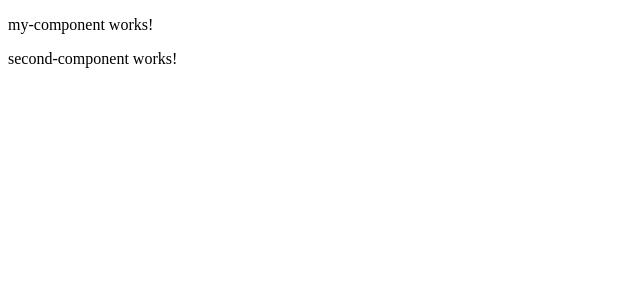
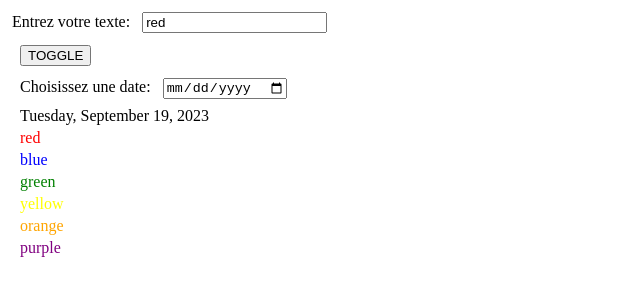
Before and after one commit to ubajack/ng-first, an Angular app: page / in a window 1280 px wide. Shown: the top 300 px of the page, without its empty margins (0-640 px from the left). Built offline with nearby package versions, Linux system fonts and the light colour scheme.

Commit message:
Some demonstrations

```diff
--- a/src/app/app.component.html
+++ b/src/app/app.component.html
@@ -1,2 +1,2 @@
-<app-my-component></app-my-component>
+<!-- <app-my-component></app-my-component> -->
 <app-second-component></app-second-component>
--- a/src/app/app.module.ts
+++ b/src/app/app.module.ts
@@ -1,5 +1,6 @@
 import { NgModule } from '@angular/core';
 import { BrowserModule } from '@angular/platform-browser';
+import { FormsModule } from '@angular/forms';
 
 import { AppComponent } from './app.component';
 import { MyComponentComponent } from './components/my-component/my-component.component';
@@ -10,7 +11,7 @@ import { TestService } from './services/second-component-service/test.service';
 
 @NgModule({
   declarations: [AppComponent, MyComponentComponent, SecondComponentComponent],
-  imports: [BrowserModule],
+  imports: [BrowserModule, FormsModule],
   providers: [MyTestService, TestService],
   bootstrap: [AppComponent],
 })
--- a/src/app/components/my-component/my-component.component.html
+++ b/src/app/components/my-component/my-component.component.html
@@ -1 +1,4 @@
-<p>my-component works!</p>
+<label for="name">Texte: </label>
+<input [(ngModel)]="texte" type="text" id="texte" name="texte" />
+
+<p>{{texte}}</p>
--- a/src/app/components/my-component/my-component.component.ts
+++ b/src/app/components/my-component/my-component.component.ts
@@ -8,6 +8,8 @@ import { MyTestService } from 'src/app/services/my-component-service/my-test.ser
 })
 export class MyComponentComponent {
 
+  texte: string = 'texte';
+
   constructor(private myTestService: MyTestService){}
 
 
--- a/src/app/components/second-component/second-component.component.css
+++ b/src/app/components/second-component/second-component.component.css
@@ -0,0 +1,11 @@
+.red {
+    color: red;
+}
+
+.blue {
+    color: blue;
+}
+
+* {
+    margin: 4px;
+}
--- a/src/app/components/second-component/second-component.component.html
+++ b/src/app/components/second-component/second-component.component.html
@@ -1 +1,31 @@
-<p>second-component works!</p>
+<label for="monTexteModifiable">Entrez votre texte: </label>
+<input name="monTexteModifiable" [(ngModel)]="texteModifiable" type="text">
+
+<div>
+    <div>
+        <button (click)="toggleShowText()">TOGGLE</button>
+    </div>
+    <div>
+        <label for="datePicker">Choisissez une date: </label>
+        <input type="date" id="datePicker" name="datePicker" [(ngModel)]="datePicked" />
+        <p>{{ datePicked | date:'fullDate' }}</p>
+    </div>
+</div>
+
+
+
+<div *ngIf="showText">
+    <div [ngSwitch]="texteModifiable">
+        <p *ngSwitchCase="'rouge'">La couleur est rouge</p>
+        <p *ngSwitchCase="'bleu'">La couleur est bleue</p>
+        <p *ngSwitchDefault>La couleur n'est pas enregistrée</p>
+    </div>
+    <p [ngStyle]="{ 'color': texteModifiable }">{{ texteModifiable | uppercase }}</p>
+    <p [ngClass]="{ 'red': isRed(), 'blue': isBlue() }">{{ texteModifiable | uppercase }}</p>
+</div>
+
+<div *ngIf="!showText">
+    <div *ngFor="let couleur of listeCouleurs">
+        <p [ngStyle]="{ 'color': couleur }">{{ couleur }}</p>
+    </div>
+</div>
--- a/src/app/components/second-component/second-component.component.ts
+++ b/src/app/components/second-component/second-component.component.ts
@@ -3,8 +3,23 @@ import { Component } from '@angular/core';
 @Component({
   selector: 'app-second-component',
   templateUrl: './second-component.component.html',
-  styleUrls: ['./second-component.component.css']
+  styleUrls: ['./second-component.component.css'],
 })
 export class SecondComponentComponent {
+  texteModifiable = 'red';
+  showText = false;
+  listeCouleurs = ['red', 'blue', 'green', 'yellow', 'orange', 'purple'];
+  datePicked = new Date();
 
+  isRed() {
+    return this.texteModifiable === 'rouge';
+  }
+
+  isBlue() {
+    return this.texteModifiable === 'bleu';
+  }
+
+  toggleShowText() {
+    this.showText = !this.showText;
+  }
 }
```
